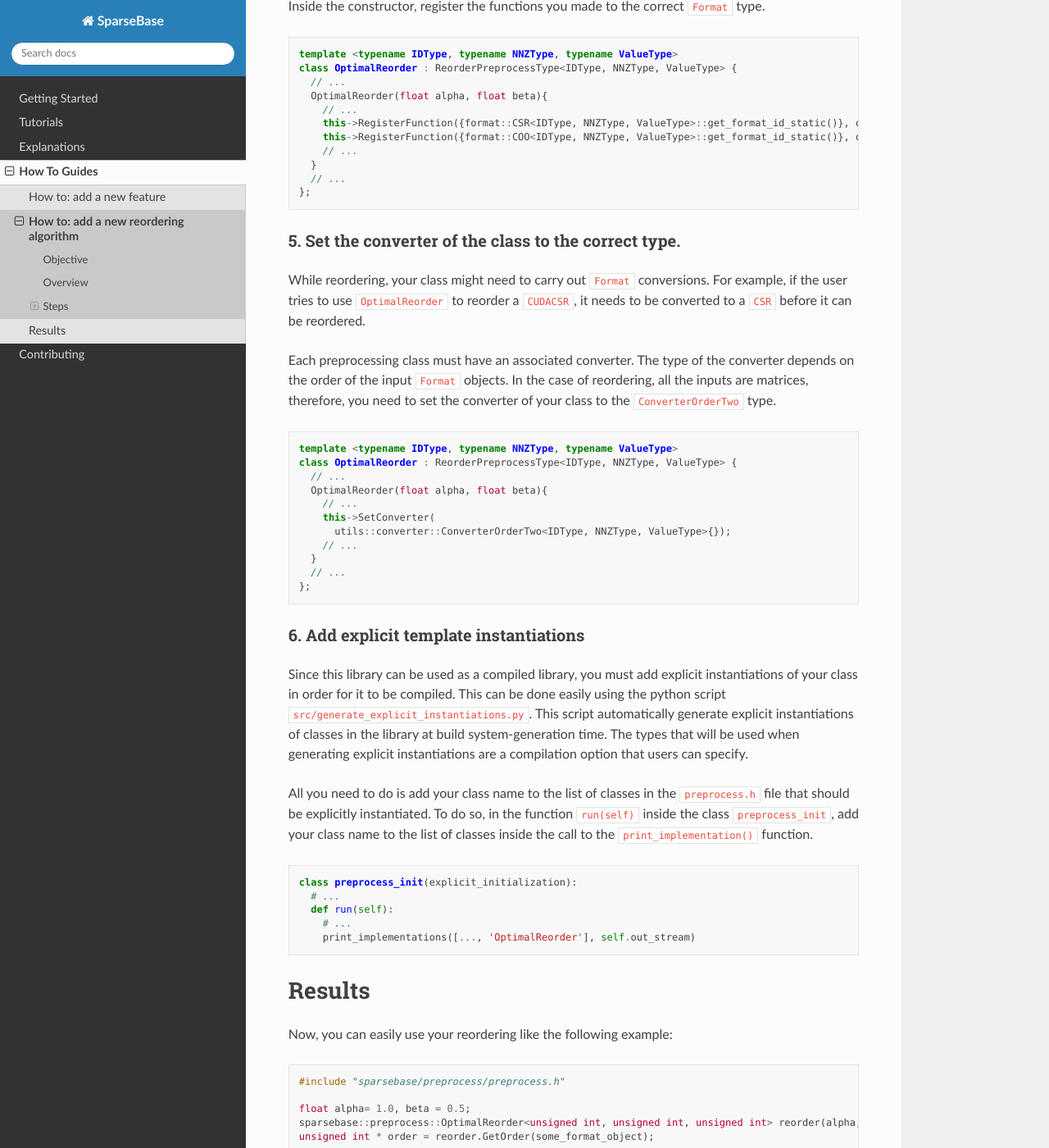
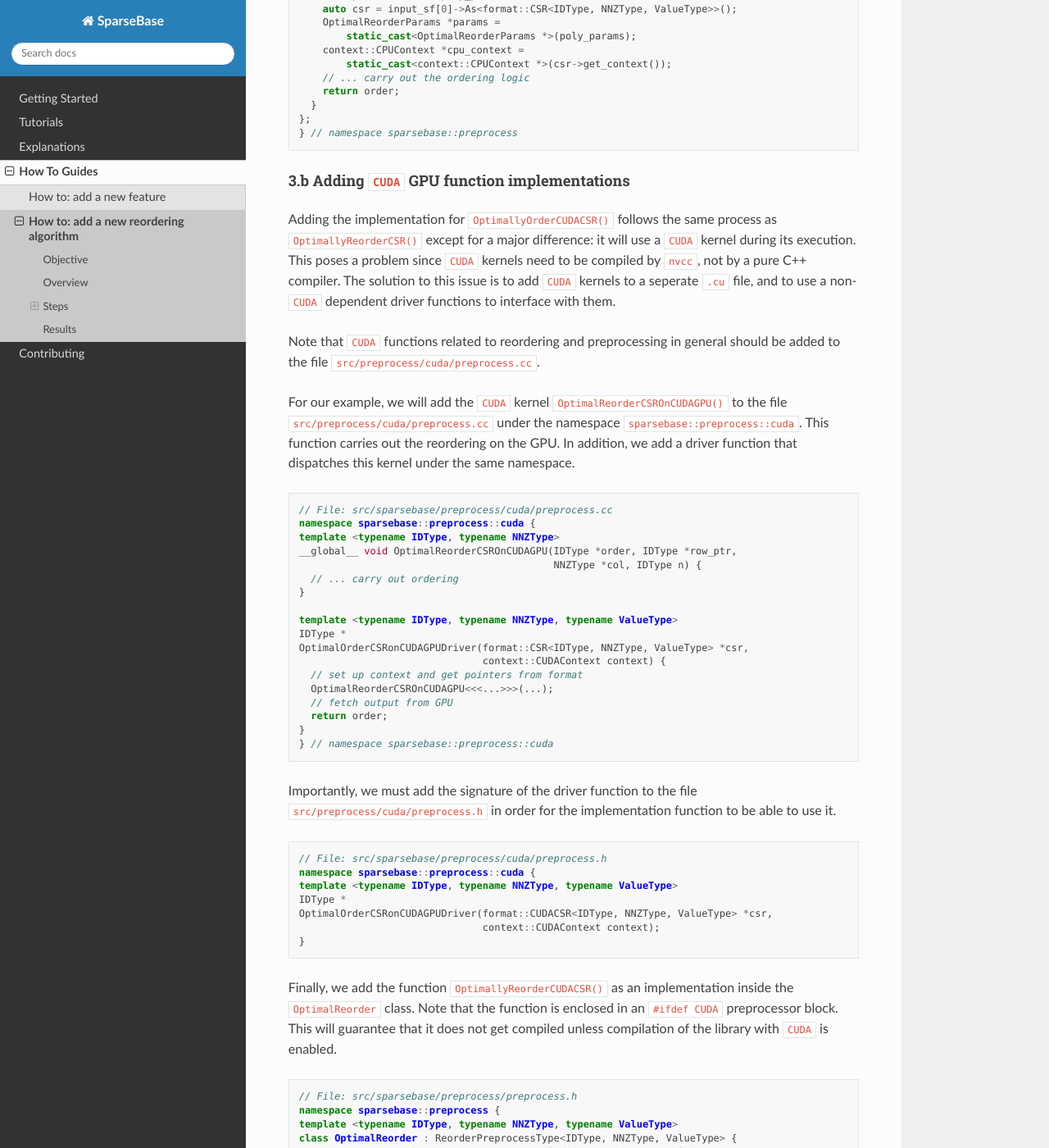
Before and after one commit to sparcityeu/SparseBase, a Sphinx documentation site: the page built from docs/pages/how_to_guides/how_add_reordering.md, in a window 1280 px wide and 1400 px high, scrolled down 2832 px. Shown: the whole window at 82% size. Built offline with Sphinx 7.4.7 and the Read the Docs theme 2.0.0, drawn with Linux system fonts in a browser that asks for light colours; pages that are not in the unit, such as notebooks, are missing from menus; some of the changed text lies outside the part shown.

Commit message:
Fixed how-to guide for adding reordering

````diff
--- a/docs/pages/how_to_guides/how_add_reordering.md
+++ b/docs/pages/how_to_guides/how_add_reordering.md
@@ -17,17 +17,18 @@
 In this guide, we will create a new reordering `OptimalReorder`. This reordering has the following properties:
 
 - This reordering requires two float hyperparameters for execution, `alpha` and `beta`.
-- It has two implementations. One that operates on a `CSR` format, and another that operates on a `COO` format.
+- It has two implementations. One that operates on a `CSR` format, and another that operates on a `CUDACSR` format, i.e., a `CSR` that is stored on a `CUDA` GPU.
 
 ### 1. Create a new class for the ordering
 
 In the header file `src/sparsebase/preprocess/preprocess.h`, add the definition of your class. You should add your class under the namespace `sparsebase::preprocess`. It must be templated on three types `IDType`, `NNZType`, and `ValueType` which define the data types of the `Format` objects it will reorder. Also, it must inherit from the class `ReorderPreprocessType`.
 
 ```cpp
+// File: src/sparsebase/preprocess/preprocess.h
+namespace sparsebase::preprocess {
 template <typename IDType, typename NNZType, typename ValueType>
-class OptimalReorder : ReorderPreprocessType<IDType, NNZType, ValueType> {
-
-};
+class OptimalReorder : ReorderPreprocessType<IDType, NNZType, ValueType> {};
+} // namespace sparsebase::preprocess
 ```
 
 ### 2. Create a struct containing the hyperparameters you need, and initialize them in the constructor
@@ -35,6 +36,8 @@
 Inside the class, create a new struct inheriting from `PreprocessParams`. Its members will be whichever hyperparameters that your reordering will require. We will call this struct `OptimalReorderParams`. We add `alpha` and `beta` to it.
 
 ```cpp
+// File: src/sparsebase/preprocess/preprocess.h
+namespace sparsebase::preprocess {
 template <typename IDType, typename NNZType, typename ValueType>
 class OptimalReorder : ReorderPreprocessType<IDType, NNZType, ValueType> {
   struct OptimalReorderParams : PreprocessParams {
@@ -42,19 +45,24 @@
     float beta;
   }
 };
+} // namespace sparsebase::preprocess
 ```
 
 Inside the constructor of the class, you will take the hyperparameters from the user, add them to an instance of the struct you just created, and set the data member `params_`, which your class inherited from `ReorderPreprocessType`, to the newly added struct.
 
 ```cpp
+// File: src/sparsebase/preprocess/preprocess.h
+namespace sparsebase::preprocess {
 template <typename IDType, typename NNZType, typename ValueType>
 class OptimalReorder : ReorderPreprocessType<IDType, NNZType, ValueType> {
   // ...
-  OptimalReorder(float alpha, float beta){
-    this->params_ = unique_ptr<OptimalReorderParams>(new OptimalReorderParams{alpha, beta});
+  OptimalReorder(float alpha, float beta) {
+    this->params_ =
+        unique_ptr<OptimalReorderParams>(new OptimalReorderParams{alpha, beta});
   }
   // ...
 };
+} // namespace sparsebase::preprocess
 ```
 
 ### 3. Add implementation functions
@@ -71,82 +79,166 @@
 1. A vector of pointers at `Format` objects.
 2. A pointer at a `PreprocessParams` struct. This pointer is polymorphic, and will be pointing at an instance of the parameters structs created for your ordering. In our case, that would be an `OptimalReorderParams` object.
 
-For our example, we add two functions, `OptimallyOrderCSR()` and `OptimallyOrderCOO()`.
-
 Generally, all implementation functions will start with the same three steps:
 1. Cast the input `Format` objects to the correct concrete type.
 2. Cast the input `PreprocessParams` to the params struct created for this class.
 3. Fetch the `Context` of the input `Format` object (this step is not needed for reordering on the CPU, but is necessary when using other architectures, e.g. `CUDA`).
 
+For our example, `OptimalReorder` will have two implementation functions, `OptimallyOrderCSR()` and `OptimallyOrderCUDACSR()`. The former will reorder `CSR` objects on the CPU, and the latter will reorder `CUDACSR` objects, i.e., `CSR` objects stored on a `CUDA` GPU.
 
+#### 3.a Adding CPU function implementations
+We simply add the function according to the aforementiond signature and follow the steps mentioned above, namely casting the format and param objects, and fetching the context of the input.
 ```cpp
+// File: src/sparsebase/preprocess/preprocess.h
+namespace sparsebase::preprocess {
 template <typename IDType, typename NNZType, typename ValueType>
 class OptimalReorder : ReorderPreprocessType<IDType, NNZType, ValueType> {
   //.......
-  static IDType* OptimallyOrderCSR(std::vector<format::Format<IDType, NNZType, ValueType>*> input_sf, PreprocessParams* poly_params){
+  static IDType *OptimallyOrderCSR(
+      std::vector<format::Format<IDType, NNZType, ValueType> *> input_sf,
+      PreprocessParams *poly_params) {
     auto csr = input_sf[0]->As<format::CSR<IDType, NNZType, ValueType>>();
-      OptimalReorderParams* params = static_cast<OptimalReorderParams*>(poly_params);
+    OptimalReorderParams *params =
+        static_cast<OptimalReorderParams *>(poly_params);
     context::CPUContext *cpu_context =
-      static_cast<context::CPUContext *>(csr->get_context());
+        static_cast<context::CPUContext *>(csr->get_context());
     // ... carry out the ordering logic
     return order;
   }
+};
+} // namespace sparsebase::preprocess
+```
 
-  static IDType* OptimallyOrderCOO(std::vector<format::Format<IDType, NNZType, ValueType>*> input_sf, PreprocessParams* poly_params){
-    auto coo = input_sf[0]->As<format::COO<IDType, NNZType, ValueType>>();
-    OptimalReorderParams* params = static_cast<OptimalReorderParams*>(poly_params);
-    context::CPUContext *cpu_context =
-      static_cast<context::CPUContext *>(coo->get_context());
-    // ... carry out the ordering logic
+#### 3.b Adding `CUDA` GPU function implementations
+Adding the implementation for `OptimallyOrderCUDACSR()` follows the same process as `OptimallyReorderCSR()` except for a major difference: it will use a `CUDA` kernel during its execution. This poses a problem since `CUDA` kernels need to be compiled by `nvcc`, not by a pure C++ compiler. The solution to this issue is to add `CUDA` kernels to a seperate `.cu` file, and to use a non-`CUDA` dependent driver functions to interface with them.
+
+Note that `CUDA` functions related to reordering and preprocessing in general should be added to the file `src/preprocess/cuda/preprocess.cc`.
+
+For our example, we will add the `CUDA` kernel `OptimalReorderCSROnCUDAGPU()` to the file `src/preprocess/cuda/preprocess.cc` under the namespace `sparsebase::preprocess::cuda`. This function carries out the reordering on the GPU. In addition, we add a driver function that dispatches this kernel under the same namespace.
+
+```cpp
+// File: src/sparsebase/preprocess/cuda/preprocess.cc
+namespace sparsebase::preprocess::cuda {
+template <typename IDType, typename NNZType>
+__global__ void OptimalReorderCSROnCUDAGPU(IDType *order, IDType *row_ptr,
+                                           NNZType *col, IDType n) {
+  // ... carry out ordering
+}
+
+template <typename IDType, typename NNZType, typename ValueType>
+IDType *
+OptimalOrderCSRonCUDAGPUDriver(format::CSR<IDType, NNZType, ValueType> *csr,
+                               context::CUDAContext context) {
+  // set up context and get pointers from format
+  OptimalReorderCSROnCUDAGPU<<<...>>>(...);
+  // fetch output from GPU
+  return order;
+}
+} // namespace sparsebase::preprocess::cuda
+```
+
+Importantly, we must add the signature of the driver function to the file `src/preprocess/cuda/preprocess.h` in order for the implementation function to be able to use it.
+
+```cpp
+// File: src/sparsebase/preprocess/cuda/preprocess.h
+namespace sparsebase::preprocess::cuda {
+template <typename IDType, typename NNZType, typename ValueType>
+IDType *
+OptimalOrderCSRonCUDAGPUDriver(format::CUDACSR<IDType, NNZType, ValueType> *csr,
+                               context::CUDAContext context);
+}
+```
+
+
+Finally, we add the function `OptimallyReorderCUDACSR()` as an implementation inside the `OptimalReorder` class. Note that the function is enclosed in an `#ifdef CUDA` preprocessor block. This will guarantee that it does not get compiled unless compilation of the library with `CUDA` is enabled.
+
+```cpp
+// File: src/sparsebase/preprocess/preprocess.h
+namespace sparsebase::preprocess {
+template <typename IDType, typename NNZType, typename ValueType>
+class OptimalReorder : ReorderPreprocessType<IDType, NNZType, ValueType> {
+// We do not want the function to be compiled if CUDA isn't enabled
+#ifdef CUDA
+  static IDType *OptimallyOrderCUDACSR(
+      std::vector<format::Format<IDType, NNZType, ValueType> *> input_sf,
+      PreprocessParams *poly_params) {
+    auto cuda_csr =
+        input_sf[0]->As<format::CUDACSR<IDType, NNZType, ValueType>>();
+    OptimalReorderParams *params =
+        static_cast<OptimalReorderParams *>(poly_params);
+    context::CPUContext *cuda_context =
+        static_cast<context::CUDAContext *>(cuda_csr->get_context());
+    // ...
+    // use the driver to call the CUDA kernel
+    order = OptimalOrderCSRonCUDAGPUDriver(cuda_csr, *cuda_context);
+    // ...
     return order;
   }
+#endif
   // .......
 };
+} // namespace sparsebase::preprocess
 ```
+
 
 ### 4. Register the implementations you wrote to the correct formats
 
-Inside the constructor, register the functions you made to the correct `Format` type.
+Inside the constructor, register the functions you made to the correct `Format` type. Note that registering the `CUDACSR` implementation function is surrounded by an `#ifdef CUDA` block to prevent it from being registered if the library is not compiled with `CUDA` enabled.
 
 ```cpp
+// File: src/sparsebase/preprocess/preprocess.h
+namespace sparsebase::preprocess {
 template <typename IDType, typename NNZType, typename ValueType>
 class OptimalReorder : ReorderPreprocessType<IDType, NNZType, ValueType> {
   // ...
-  OptimalReorder(float alpha, float beta){
+  OptimalReorder(float alpha, float beta) {
     // ...
-    this->RegisterFunction({format::CSR<IDType, NNZType, ValueType>::get_format_id_static()}, optimally_order_csr);
-    this->RegisterFunction({format::COO<IDType, NNZType, ValueType>::get_format_id_static()}, optimally_order_coo);
+    this->RegisterFunction(
+        {format::CSR<IDType, NNZType, ValueType>::get_format_id_static()},
+        OptimallyOrderCSR);
+#ifdef CUDA
+    this->RegisterFunction(
+        {format::CUDACSR<IDType, NNZType, ValueType>::get_format_id_static()},
+        OptimallyOrderCUDACSR);
+#endif
     // ...
   }
   // ...
 };
+} // namespace sparsebase::preprocess
 ```
 
 ### 5. Set the converter of the class to the correct type.
 
-While reordering, your class might need to carry out `Format` conversions. For example, if the user tries to use `OptimalReorder` to reorder a `CUDACSR`, it needs to be converted to a `CSR` before it can be reordered.
+While reordering, your class might need to carry out `Format` conversions. For example, if the user tries to use `OptimalReorder` to reorder a `COO`, it needs to be converted to a `CSR` before it can be reordered.
 
 Each preprocessing class must have an associated converter. The type of the converter depends on the order of the input `Format` objects. In the case of reordering, all the inputs are matrices, therefore, you need to set the converter of your class to the `ConverterOrderTwo` type.
 
 ```cpp
+// File: src/sparsebase/preprocess/preprocess.h
+namespace sparsebase::preprocess {
 template <typename IDType, typename NNZType, typename ValueType>
 class OptimalReorder : ReorderPreprocessType<IDType, NNZType, ValueType> {
   // ...
-  OptimalReorder(float alpha, float beta){
+  OptimalReorder(float alpha, float beta) {
     // ...
     this->SetConverter(
-      utils::converter::ConverterOrderTwo<IDType, NNZType, ValueType>{});
+        utils::converter::ConverterOrderTwo<IDType, NNZType, ValueType>{});
     // ...
   }
   // ...
 };
+} // namespace sparsebase::preprocess
 ```
 
 ### 6. Add explicit template instantiations
 
-Since this library can be used as a compiled library, you must add explicit instantiations of your class in order for it to be compiled. This can be done easily using the python script `src/generate_explicit_instantiations.py`. This script automatically generate explicit instantiations of classes in the library at build system-generation time. The types that will be used when generating explicit instantiations are a compilation option that users can specify.
+The functions we have defined so far (with the exception of the `CUDA` kernel and driver functions) have been defined in header files. This means that they will be compiled as they become needed by the user's code, and not at library build-time. However, the library supports a compiled version in which classes are pre-compiled using certain data types that the user selects. To add your class to the list of pre-compilable classes, you must do the following:
 
-All you need to do is add your class name to the list of classes in the `preprocess.h` file that should be explicitly instantiated. To do so, in the function `run(self)` inside the class `preprocess_init`, add your class name to the list of classes inside the call to the `print_implementation()` function.
+1. Move all the implementations from the header file (`src/sparsebase/preprocess/preprocess.h`) to the implementation file (`src/sparsebase/preprocess/preprocess.cc`).
+2. Add your class to the list of classes that will be explicitly instantiated by the python script `src/generate_explicit_instantiations.ph`.
+
+Each `.cc` file in the library has a dedicated class inside the python script that handles instantiating its classes. For example, to explicitly instantiate the `OptimalReorder` class, add your class name to the list of classes in the `preprocess.h` file that should be explicitly instantiated. Specifically, in the function `run(self)` inside the class `preprocess_init`, add your class name to the list of classes inside the call to the `print_implementation()` function.
 
 ```python
 class preprocess_init(explicit_initialization):
@@ -156,16 +248,19 @@
     print_implementations([..., 'OptimalReorder'], self.out_stream)
 ```
 
-# Results
+As for `CUDA` functions, their explicit instantiations should be added to the `run(self)` function of the class `preprocess_cuda_init`. For the exact format, you may follow the existing code in the function.
 
-Now, you can easily use your reordering like the following example:
+## Results
+
+Now, you can easily use your reordering as shown in the following example:
 
 ```cpp
 #include "sparsebase/preprocess/preprocess.h"
 
-float alpha= 1.0, beta = 0.5;
-sparsebase::preprocess::OptimalReorder<unsigned int, unsigned int, unsigned int> reorder(alpha, beta);
-unsigned int * order = reorder.GetOrder(some_format_object);
+float alpha = 1.0, beta = 0.5;
+sparsebase::preprocess::OptimalReorder<unsigned int, unsigned int, unsigned int>
+    reorder(alpha, beta);
+unsigned int *order = reorder.GetOrder(some_format_object);
 ```
 
-If the format type of `some_sparseformat_object` is `CSR`, `COO`, or any other format that is convertible to the two aforementioned formats, then an order will be calculated for it.
+If the format type of `some_sparseformat_object` is `CSR`, `CUDACSR`, or any other format that is convertible to the two aforementioned formats, then an order will be calculated for it.
````
